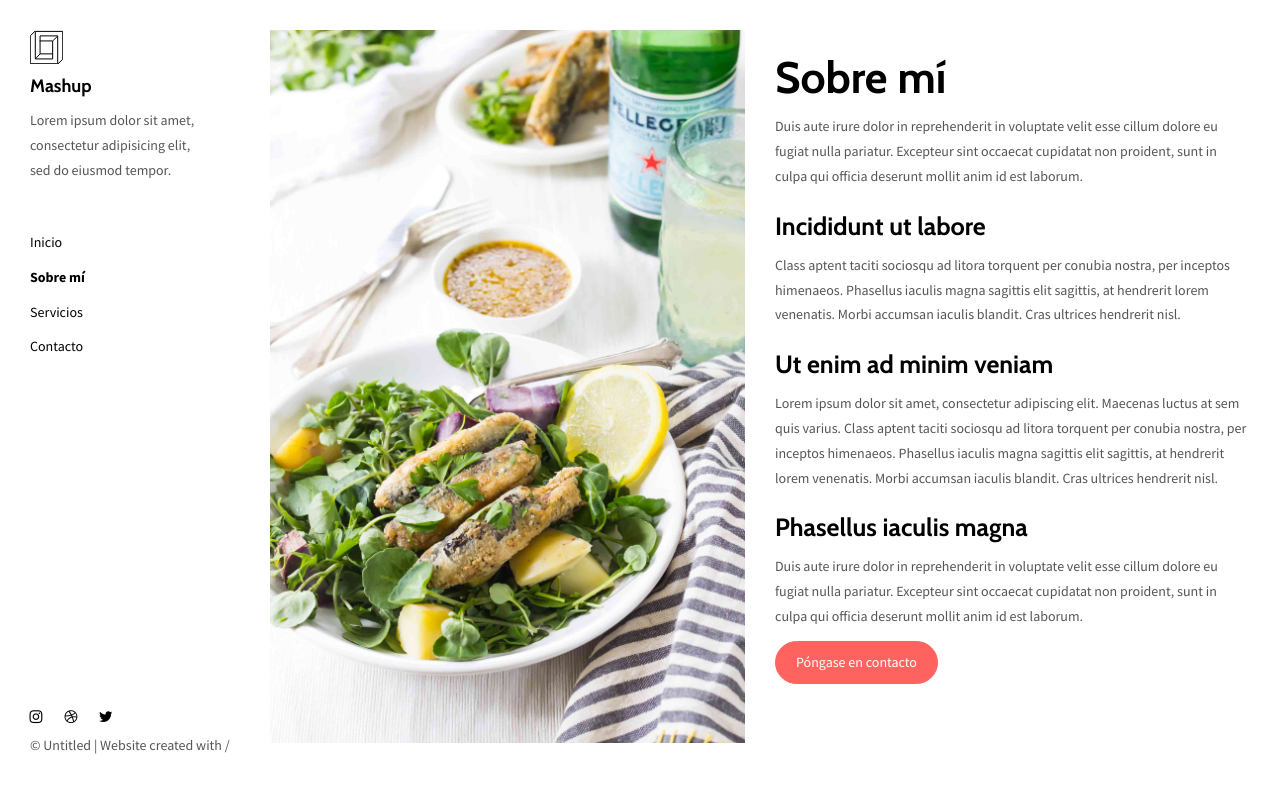
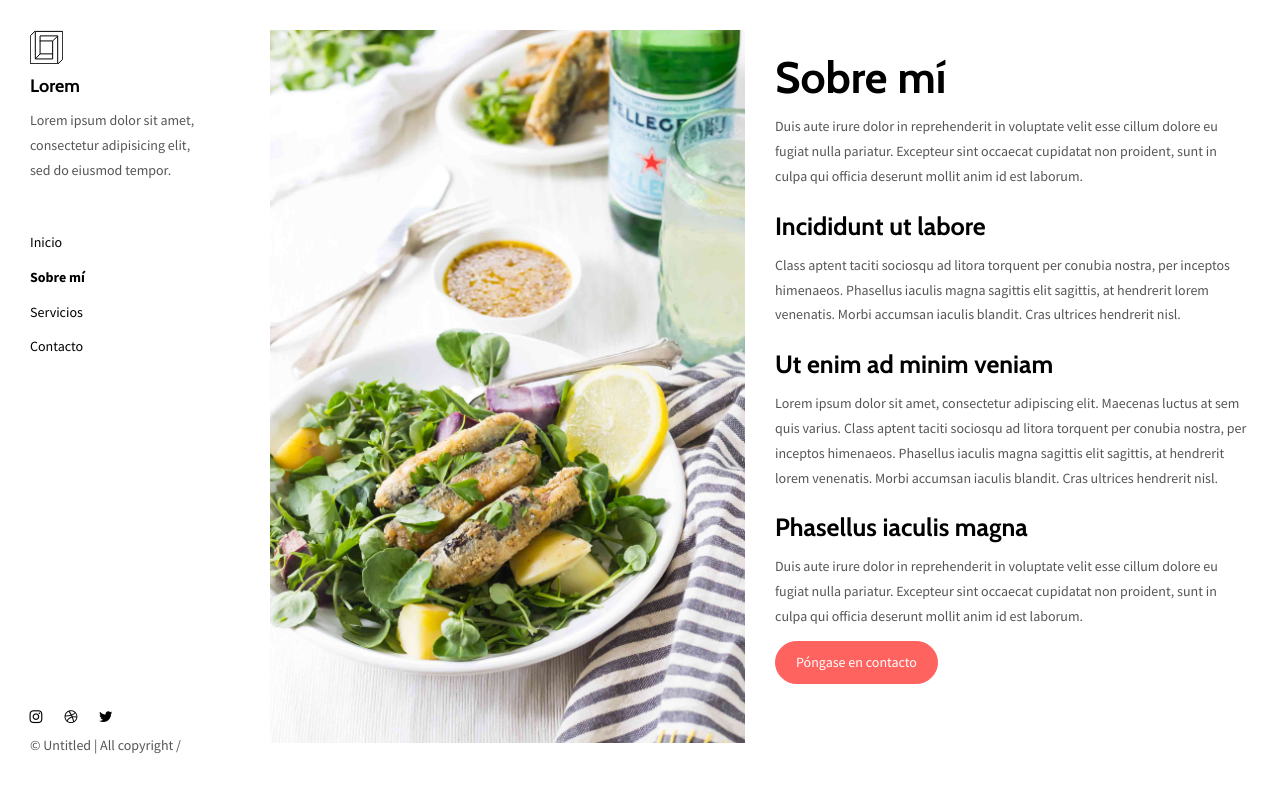
Before and after one commit to luisa2765466/Portafolio.github.io, a plain HTML site: page about.html in a window 1280 px wide. Drawn offline with nearby package versions, Linux system fonts and the light colour scheme.

Commit message:
Update about.html

```diff
--- a/about.html
+++ b/about.html
@@ -7,9 +7,9 @@
   <meta content="width=device-width,initial-scale=1" name="viewport">
   <meta content="description" name="description">
   <meta name="google" content="notranslate" />
-  <meta content="Mashup templates have been developped by Orson.io team" name="author">
 
-  <!-- Disable tap highlight on IE -->
+
+
   <meta name="msapplication-tap-highlight" content="no">
 
   <link href="./assets/apple-icon-180x180.png" rel="apple-touch-icon">
@@ -23,7 +23,7 @@
 
 <body>
 
- <!-- Add your content of header -->
+
 <header class="">
   <div class="navbar navbar-default visible-xs">
     <button type="button" class="navbar-toggle collapsed">
@@ -40,7 +40,7 @@
       <div class="site-header hidden-xs">
           <a class="site-brand" href="./index.html" title="">
             <img class="img-responsive site-logo" alt="" src="./assets/images/mashup-logo.svg">
-            Mashup
+            Lorem
           </a>
         <p>Lorem ipsum dolor sit amet, consectetur adipisicing elit, sed do eiusmod
         tempor.</p>
@@ -50,7 +50,7 @@
         <li><a href="./about.html" title="">Sobre mí</a></li>
         <li><a href="./services.html" title="">Servicios</a></li>
         <li><a href="./contact.html" title="">Contacto</a></li>
-        <!-- <li><a href="./components.html" title="">Components</a></li> -->
+
 
       </ul>
 
@@ -66,7 +66,7 @@
             <i class="fa fa-twitter"></i>
           </a>
         </p>
-        <p>© Untitled | Website created with <a href="http://www.mashup-template.com/" title="Create website with free html template"> </a>/<a href="https://www.unsplash.com/" title="Beautiful Free Images"></a></p>
+        <p>© Untitled | All copyright <a href="http://www.mashup-template.com/" title="Create website with free html template"> </a>/<a href="https://www.unsplash.com/" title="Beautiful Free Images"></a></p>
       </nav>
     </div>
   </nav>
```
